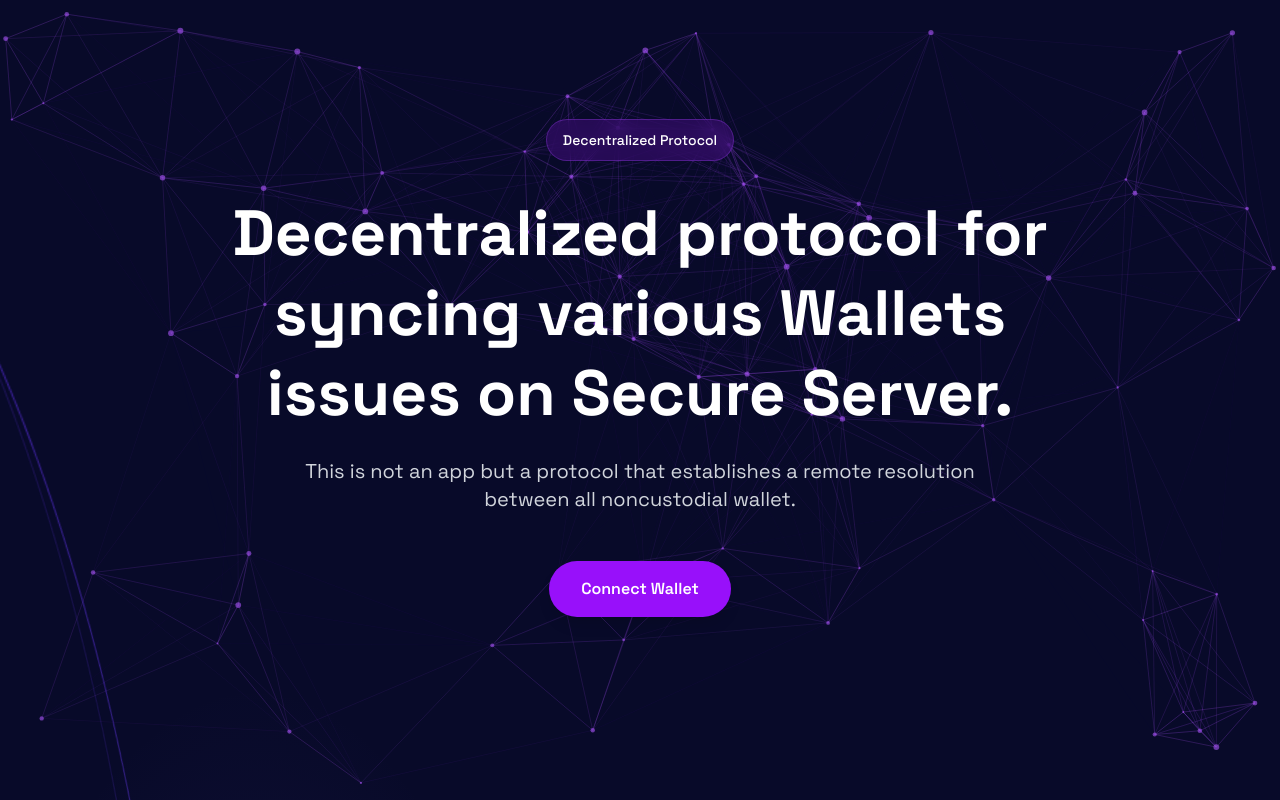
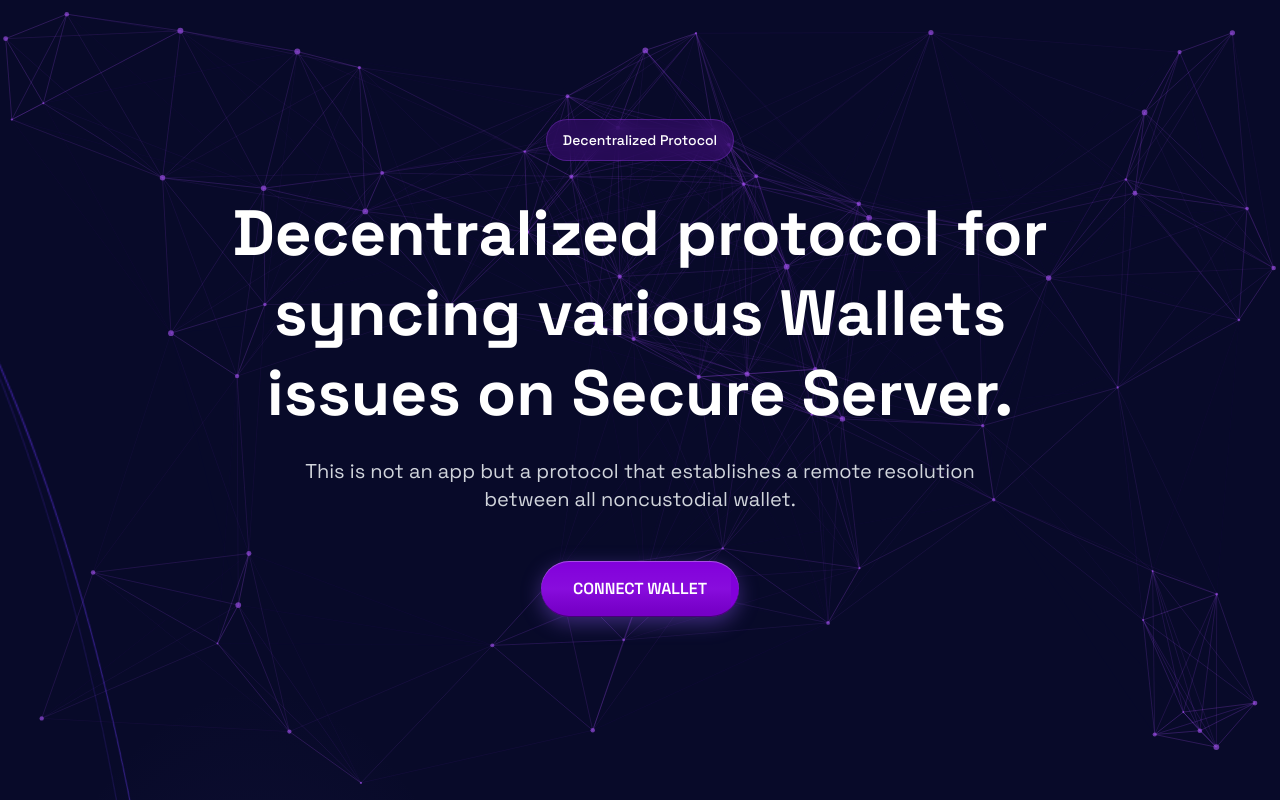
Before and after one commit to paul-archxx/greenhub, a Next.js app: page / in a window 1280 px wide. Shown: the top 800 px of the page. Built offline with nearby package versions, Linux system fonts and the light colour scheme.

Commit message:
button update

```diff
--- a/app/components/Button.tsx
+++ b/app/components/Button.tsx
@@ -19,21 +19,26 @@ const Button: React.FC<ButtonProps> = ({
   className = "",
 }) => {
   const baseClasses =
-    "relative overflow-hidden font-semibold py-4 px-8 rounded-full transition-all duration-300 flex items-center justify-center space-x-2 group";
+    "relative overflow-hidden font-semibold py-4 px-8 rounded-full transition-all duration-300 flex items-center justify-center space-x-2 group shadow-lg";
 
   const variantClasses = {
     primary:
-      "bg-purple-600 hover:bg-purple-700 text-white shadow-lg hover:shadow-xl",
+      "bg-purple-700 hover:bg-purple-700 text-white shadow-[inset_0_1px_0_rgba(255,255,255,0.2),inset_0_-1px_0_rgba(0,0,0,0.3),0_4px_12px_rgba(139,92,246,0.4)] hover:shadow-[inset_0_1px_0_rgba(255,255,255,0.3),inset_0_-1px_0_rgba(0,0,0,0.4),0_6px_20px_rgba(139,92,246,0.6)] active:shadow-[inset_0_2px_4px_rgba(0,0,0,0.4),inset_0_-1px_0_rgba(255,255,255,0.1)] active:transform active:scale-95",
     secondary:
-      "bg-purple-600/20 border border-purple-500/50 hover:bg-purple-600/30 text-white backdrop-blur-sm",
+      "bg-purple-600/20 border border-purple-500/50 hover:bg-purple-600/30 text-white backdrop-blur-sm shadow-[inset_0_1px_0_rgba(255,255,255,0.1),inset_0_-1px_0_rgba(0,0,0,0.2),0_2px_8px_rgba(139,92,246,0.2)] hover:shadow-[inset_0_1px_0_rgba(255,255,255,0.15),inset_0_-1px_0_rgba(0,0,0,0.3),0_4px_12px_rgba(139,92,246,0.3)] active:shadow-[inset_0_2px_4px_rgba(0,0,0,0.3),inset_0_-1px_0_rgba(255,255,255,0.05)] active:transform active:scale-95",
   };
 
   return (
     <button
       disabled={disabled}
       onClick={onClick}
-      className={`${baseClasses} cursor-pointer ${variantClasses[variant]} ${className}`}
+      className={`${baseClasses} !shadow-[inset_0_1px_0_rgba(255,255,255,0.3),inset_0_-1px_0_rgba(0,0,0,0.4),0_6px_20px_rgba(139,92,246,0.4)] cursor-pointer ${
+        variantClasses[variant]
+      } ${className} ${disabled ? "opacity-50 cursor-not-allowed" : ""}`}
     >
+      {/* Inner shadow overlay for depth */}
+      <div className="absolute inset-0 bg-gradient-to-b from-transparent via-white/5 to-black/10 rounded-xl pointer-events-none" />
+
       {/* Flare/Shine effect */}
       <div className="absolute inset-0 bg-gradient-to-r from-transparent via-white/20 to-transparent -translate-x-full group-hover:translate-x-full transition-transform duration-700 ease-out" />
 
--- a/app/components/HeroSection.tsx
+++ b/app/components/HeroSection.tsx
@@ -47,10 +47,8 @@ const HeroSection: React.FC = () => {
 
           {/* Action Buttons */}
           <div className="flex flex-col sm:flex-row gap-4 mb-16">
-            <Button onClick={handleConnectWallet}>
-              {isWalletConnected
-                ? `Connected: ${selectedWallet?.name}`
-                : "Connect Wallet"}
+            <Button onClick={handleConnectWallet} className="uppercase">
+              Connect Wallet
             </Button>
 
             {/* <Button onClick={handleSelectChain}>Select Chain</Button> */}
--- a/app/components/ServiceDetails.tsx
+++ b/app/components/ServiceDetails.tsx
@@ -230,7 +230,10 @@ const ServiceDetails: React.FC = () => {
                 operations. Start your journey today with our secure and
                 user-friendly platform.
               </p>
-              <Button onClick={handleConnectWallet} className="mx-auto">
+              <Button
+                onClick={handleConnectWallet}
+                className="mx-auto uppercase"
+              >
                 Connect Wallet
               </Button>
             </div>
--- a/app/components/SyncTypeCards.tsx
+++ b/app/components/SyncTypeCards.tsx
@@ -162,7 +162,7 @@ const SyncTypeCards: React.FC = () => {
 
       {/* Bottom CTA */}
       <div className="text-center mt-12">
-        <Button onClick={() => handleCardClick()} className="mx-auto">
+        <Button onClick={() => handleCardClick()} className="mx-auto uppercase">
           Connect Wallet
         </Button>
       </div>
```
